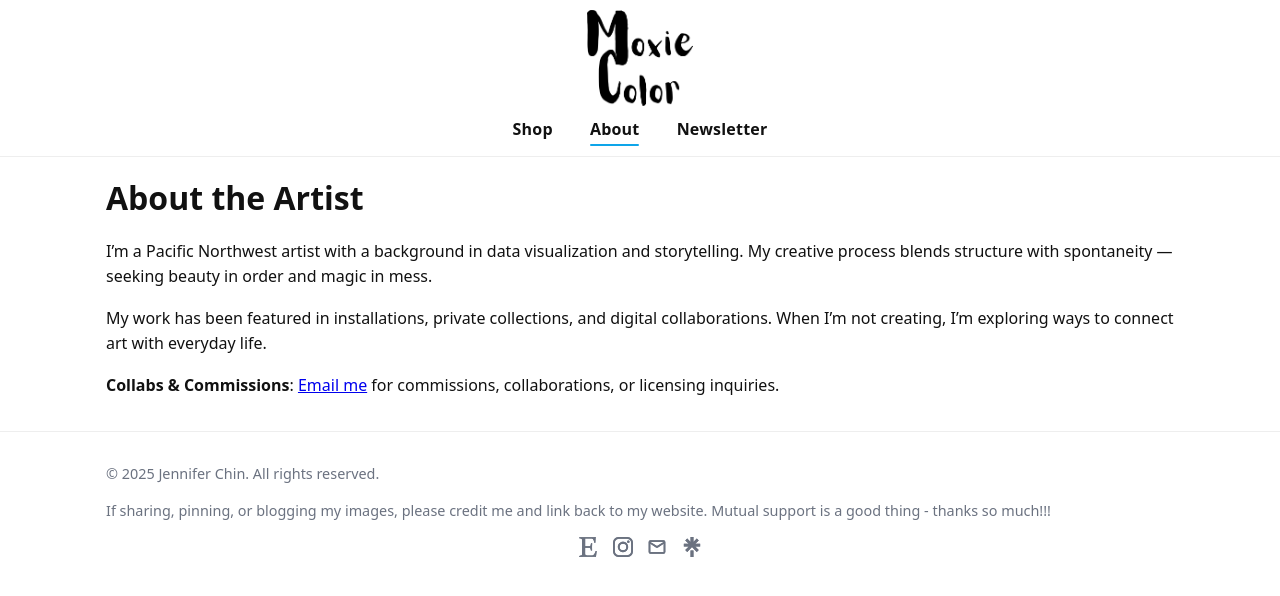
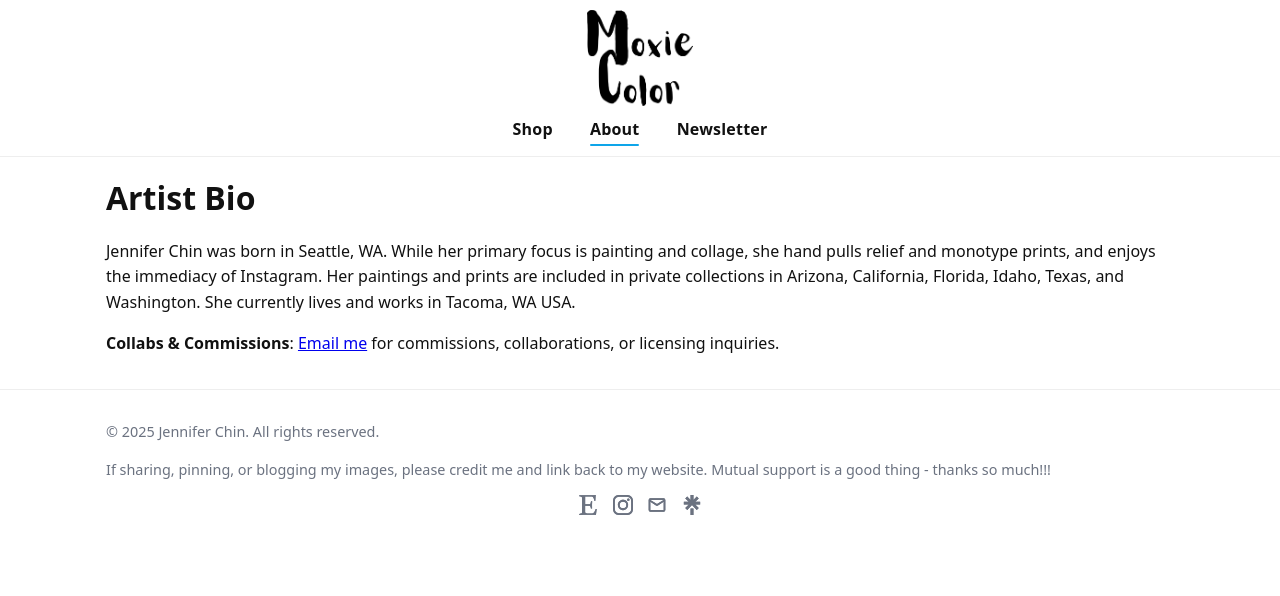
Before and after one commit to MoxieColor/moxiecolor, a Jekyll site: the page built from pages/about.md, in a window 1280 px wide. Shown: the top 596 px of the page. Built offline with Jekyll 4.4.1, drawn with Linux system fonts in a browser that asks for light colours.

Commit message:
Update about.md

```diff
--- a/pages/about.md
+++ b/pages/about.md
@@ -4,10 +4,8 @@ title: "Moxie Color | About"
 permalink: /about/
 ---
 
-# About the Artist
+# Artist Bio
 
-I’m a Pacific Northwest artist with a background in data visualization and storytelling. My creative process blends structure with spontaneity — seeking beauty in order and magic in mess.
-
-My work has been featured in installations, private collections, and digital collaborations. When I’m not creating, I’m exploring ways to connect art with everyday life.
+Jennifer Chin was born in Seattle, WA.  While her primary focus is painting and collage, she hand pulls relief and monotype prints, and enjoys the immediacy of Instagram. Her paintings and prints are included in private collections in Arizona, California, Florida, Idaho, Texas, and Washington. She currently lives and works in Tacoma, WA USA.
 
 **Collabs & Commissions**: <a href="mailto:jchin@moxiecolor.com">Email me</a> for commissions, collaborations, or licensing inquiries.
```
